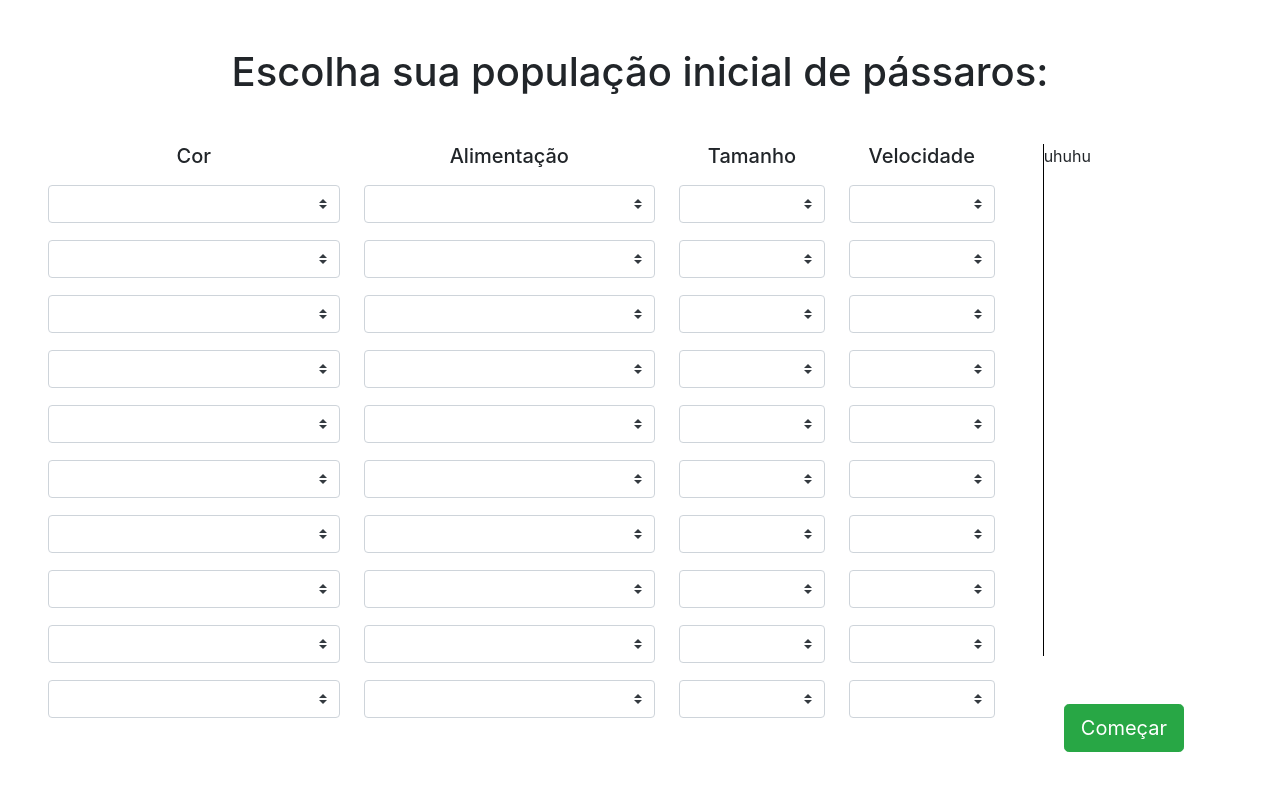
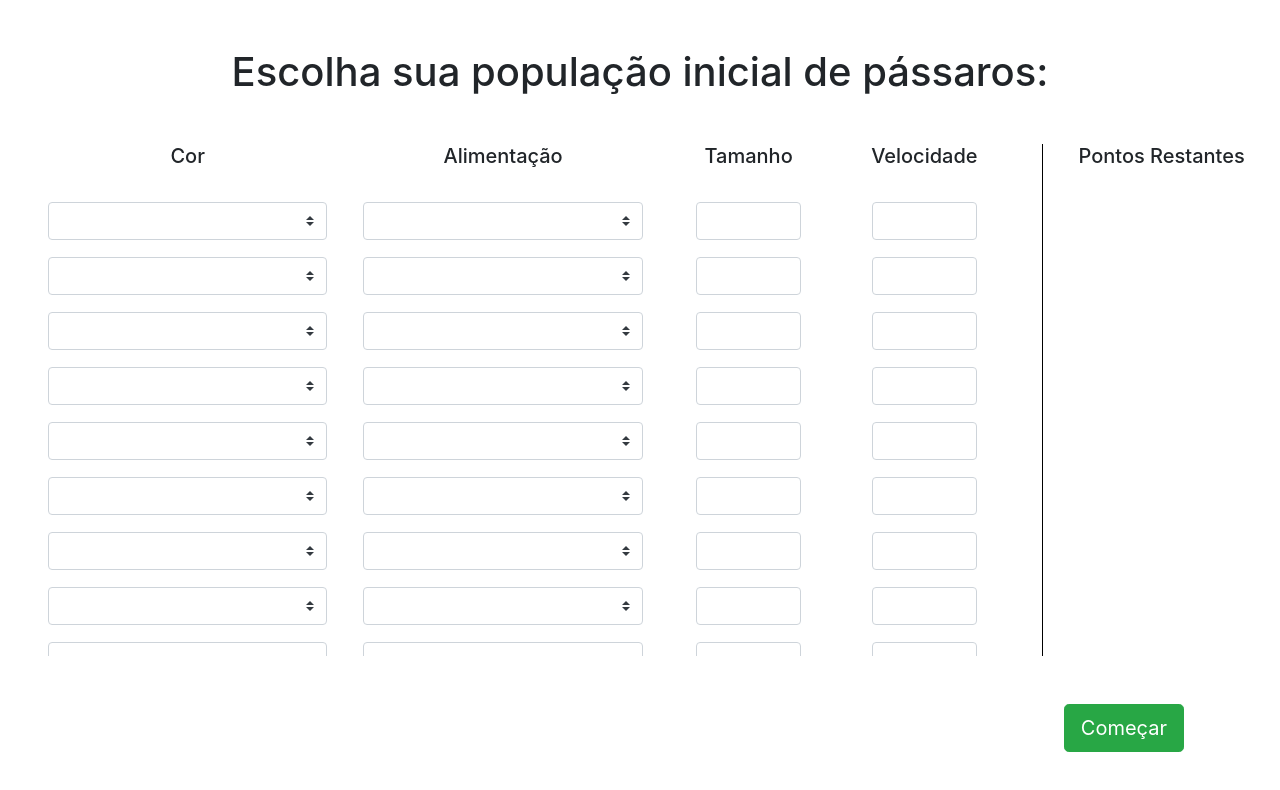
Before and after one commit to Valgueiro/bird_evolution, a Nuxt app: page / in a window 1280 px wide. Shown: the top 790 px of the page. Built offline with nearby package versions, Linux system fonts and the light colour scheme.

Commit message:
Add options in bird-picker

```diff
--- a/pages/index.vue
+++ b/pages/index.vue
@@ -11,34 +11,29 @@
           <h5>Velocidade</h5>
         </div>
 
-        <div class="picker-selectors picker-grid" v-for="i in [1,2,3,4,5,6,7,8,9,10]" :key="i">
-          <b-form-select
-            :value="null"
-            :options="{ '1': 'One', '2': 'Two', '3': 'Three' }"
-          >
-          </b-form-select>
+        <div
+          class="picker-selectors picker-grid"
+          v-for="i in birds"
+          :key="i.id"
+        >
+          <b-form-select :value="null" :options="colorTypes"> </b-form-select>
 
-          <b-form-select
-            :value="null"
-            :options="{ '1': 'One', '2': 'Two', '3': 'Three' }"
-          >
-          </b-form-select>
+          <b-form-select :value="null" :options="foodTypes"> </b-form-select>
+          <div class="picker-number-input">
+            <b-form-input type="number" min="0" max="31"></b-form-input>
+          </div>
 
-          <b-form-select
-            :value="null"
-            :options="{ '1': 'One', '2': 'Two', '3': 'Three' }"
-          >
-          </b-form-select>
-
-          <b-form-select
-            :value="null"
-            :options="{ '1': 'One', '2': 'Two', '3': 'Three' }"
-          >
-          </b-form-select>
+          <div class="picker-number-input">
+            <b-form-input type="number" min="0" max="31"></b-form-input>
+          </div>
         </div>
       </div>
 
-      <div class="remaining-points">uhuhu</div>
+      <div class="remaining-points">
+        <div class="title">
+          <h5>Pontos Restantes</h5>
+        </div>
+      </div>
     </div>
     <div class="button-continue">
       <div>
@@ -49,7 +44,21 @@
 </template>
 
 <script>
-export default {}
+import { mapGetters } from 'vuex';
+export default {
+  computed: {
+    ...mapGetters({
+      foodTypes: 'birds/foodTypesOptions',
+      colorTypes: 'birds/colorTypesOptions'
+    }),
+    birds: function() {
+      return this.$store.state.birds.list;
+    }
+  },
+  async fetch({ store }) {
+    store.dispatch('birds/createInitialBirds');
+  }
+};
 </script>
 
 <style lang="scss" scoped>
@@ -70,26 +79,35 @@ export default {}
   flex-grow: 1.25;
   border-right: 1px solid black;
   padding: 0 48px;
+  overflow-y: auto;
 
   & .picker-grid {
     display: grid;
     grid-template-columns: 2fr 2fr 1fr 1fr;
-    grid-column-gap: 24px;
+    grid-column-gap: 36px;
     justify-items: center;
 
-    &.picker-titles h5{
+    &.picker-titles h5 {
       text-align: center;
-      margin-bottom: 17px;
+      margin-bottom: 34px;
     }
 
-    &.picker-selectors{
+    &.picker-selectors {
       margin-bottom: 17px;
+
+      & .picker-number-input {
+        padding: 0 10px;
+      }
     }
   }
 }
 
 .remaining-points {
   flex-grow: 1;
+
+  & .title {
+    text-align: center;
+  }
 }
 
 .button-continue {
--- /dev/null
+++ b/store/birds.js
@@ -0,0 +1,43 @@
+const INITIAL_BIRD_NUMBER = 10;
+
+export const state = () => ({
+  list: [],
+  foodTypes: ['Carnívoro', 'Herbívoro', 'Onívoro'],
+  colorTypes: ['Branco', 'Preto', 'Marrom', 'Amarelo Claro']
+});
+
+export const mutations = {
+  add(state, bird) {
+    state.list.push(bird);
+  },
+  remove(state, { bird }) {
+    state.list.splice(state.list.indexOf(bird), 1);
+  },
+  toggle(state, todo) {
+    todo.done = !todo.done;
+  }
+};
+
+export const actions = {
+  createInitialBirds({ commit, state }) {
+    if (state.list.length == 0) {
+      for (let i = 0; i < INITIAL_BIRD_NUMBER; i++) {
+        const bird = { id: i };
+        commit('add', bird);
+      }
+    }
+  }
+};
+
+export const getters = {
+  foodTypesOptions: state => {
+    return state.foodTypes.map(food => {
+      return { value: food, text: food };
+    });
+  },
+  colorTypesOptions: state => {
+    return state.colorTypes.map(color => {
+      return { value: color, text: color };
+    });
+  }
+};
```
Also changed, not shown: layouts/default.vue (line endings or trailing spaces), store/README.md (deleted), store/index.js (added), 1 other file (tests, documents, lock files or other folders).
